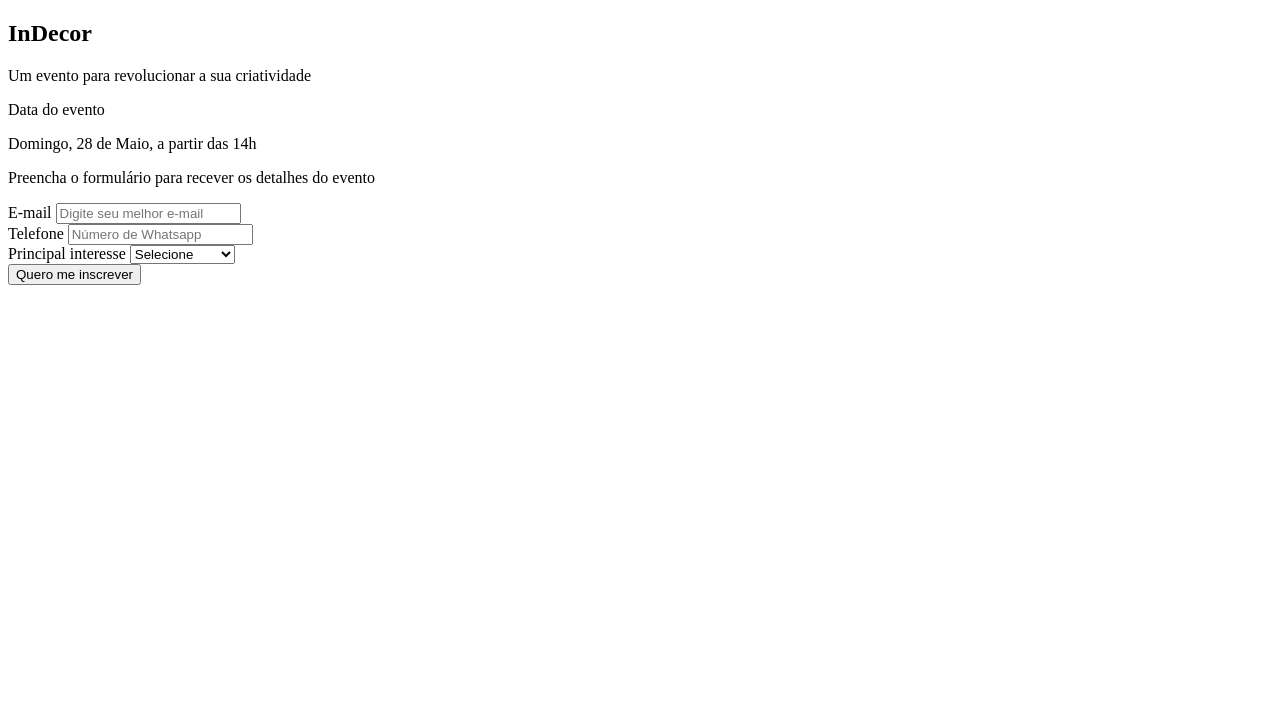
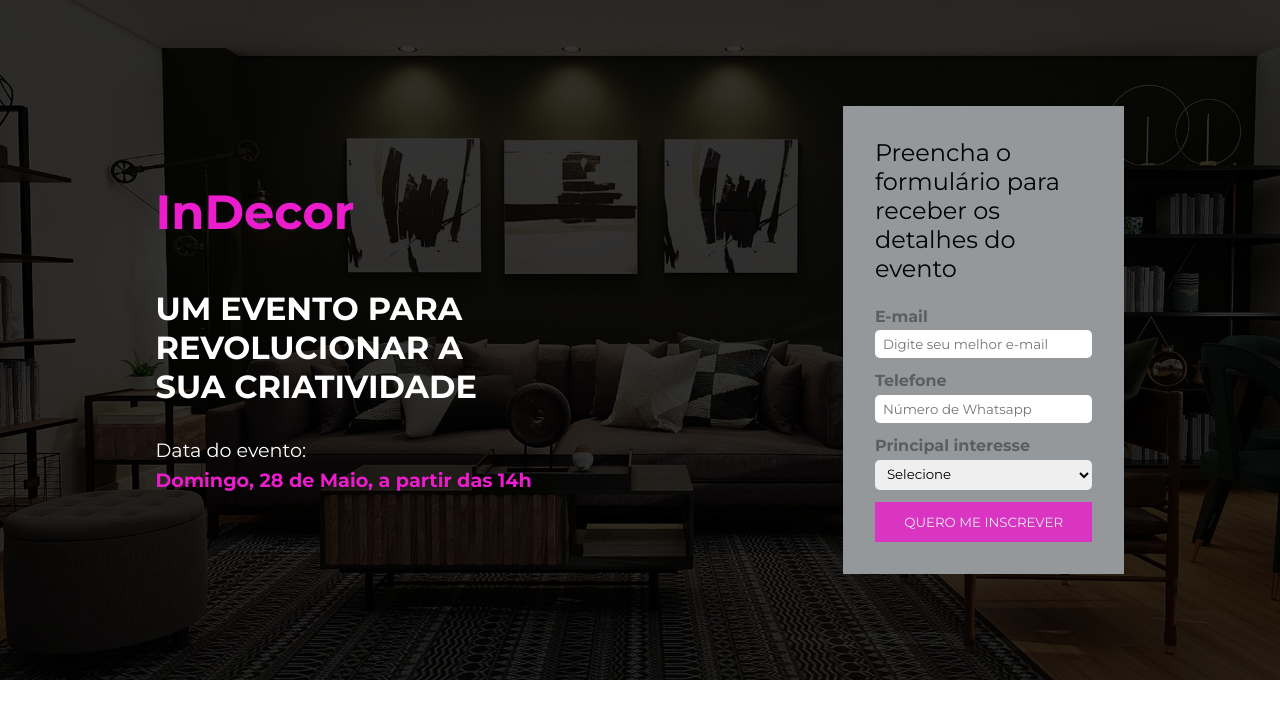
Before and after one commit to RyanVitorr/InDecor-landing-page, a plain HTML site: page index.html in a window 1280 px wide. Drawn offline with nearby package versions, Linux system fonts and the light colour scheme.

Commit message:
atualizando projeto

```diff
--- a/css/style.css
+++ b/css/style.css
@@ -5,3 +5,104 @@
 
 /*icons*/
 @import url("https://cdn.jsdelivr.net/npm/bootstrap-icons@1.10.4/font/bootstrap-icons.css");
+
+:root {
+    --primary: #eb1ccc;
+    --secundary: #95989a;
+    --text-color: #fff;
+    --text-secundary: #000;
+    --text-tertiary: #5d5d5d;
+}
+
+
+
+* {
+    font-family: "Montserrat";
+    padding: 0;
+    margin: 0;
+    box-sizing: border-box;
+}
+
+/* Event form */
+#event-description {
+    background: linear-gradient(rgba(0,0,0,0.8), rgba(0,0,0,0.8)), url(../img/hrz-5.jpg);
+    background-position: center;
+    background-size: cover;
+    height: 85vh;
+    display: flex;
+    justify-content: space-around;
+    align-items: center;
+    color: var(--text-color);
+}
+
+#disclainer h2, #disclainer .event-date {
+    color: var(--primary);
+}
+
+#disclainer h2 {
+    font-size: 3em;
+    margin-bottom: 1em;
+}
+
+#disclainer .about-event {
+    font-size: 2em;
+    text-transform: uppercase;
+    max-width: 350px;
+    font-weight: bold;
+    margin-bottom: 1em;
+}
+
+#disclainer p {
+    font-size: 1.2em;
+    margin-bottom: 0.3em;
+}
+
+#disclainer .event-date {
+    font-weight: bold;
+}
+
+#subscription-form {
+    background-color: var(--secundary);
+    padding: 2em;
+    max-width: 22%;
+}
+
+#subscription-form p {
+    font-size: 1.5em;
+    color: var(--text-secundary);
+    margin-bottom: 1em;
+}
+
+.form-group {
+    display: flex;
+    flex-direction: column;
+    margin-bottom: 0.8em;
+}
+
+.form-group label {
+    color: var(--text-tertiary);
+    margin-bottom: .3em;
+    font-weight: bold;
+}
+
+.form-group input, .form-group select {
+    padding: 6px 8px;
+    border-radius: 5px;
+    border: none;
+    outline: none;
+}
+
+.btn {
+    background-color: var(--primary);
+    color: var(--text-color);
+    text-transform: uppercase;
+    width: 100%;
+    border: none;
+    padding: 12px;
+    cursor: pointer;
+    opacity: .8;
+}
+
+.btn:hover {
+    opacity: 1;
+}
--- a/index.html
+++ b/index.html
@@ -14,13 +14,13 @@
             <p class="about-event">
                 Um evento para revolucionar a sua criatividade
             </p>
-            <p>Data do evento</p>
+            <p>Data do evento:</p>
             <p class="event-date">
                 Domingo, 28 de Maio, a partir das 14h
             </p>
         </div>
         <div id="subscription-form">
-            <p>Preencha o formulário para recever os detalhes do evento</p>
+            <p>Preencha o formulário para receber os detalhes do evento</p>
             <form>
                 <div class="form-group">
                     <label for="email">E-mail</label>
```
